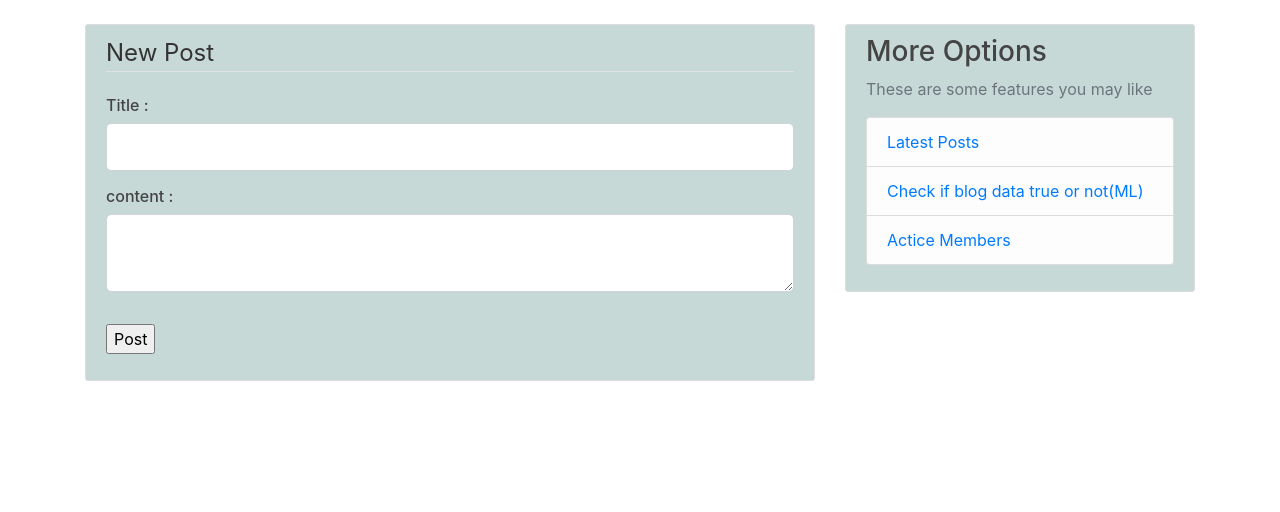
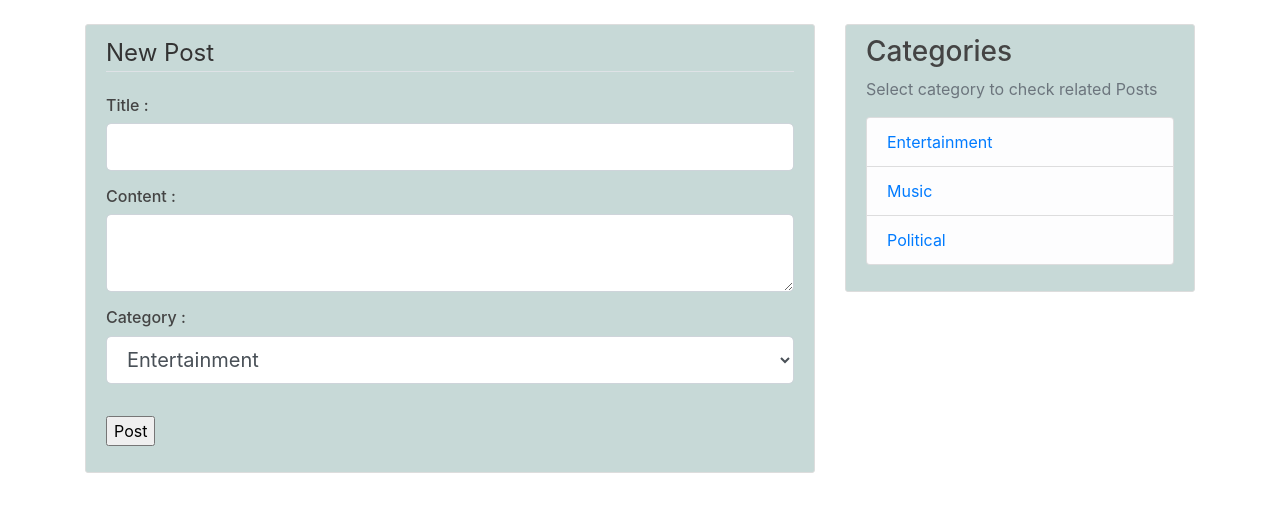
Before and after one commit to ArjunBalamwar/Blog_Web, a Flask app: page /post/new in a window 1280 px wide. Shown: the part 56-568 px from the top of the page. Run offline with Flask 2, Linux system fonts and the light colour scheme; a user stored in the database is signed in; some libraries are stand-ins or nearby versions.

Commit message:
catogeries

```diff
--- a/app/forms.py
+++ b/app/forms.py
@@ -1,7 +1,7 @@
 from flask_wtf import FlaskForm
 from flask_wtf.file import FileField, FileAllowed
 from flask_login import current_user
-from wtforms import StringField, PasswordField, SubmitField, BooleanField, TextAreaField
+from wtforms import StringField, PasswordField, SubmitField, BooleanField, TextAreaField, SelectField
 from wtforms.validators import DataRequired, Length, Email, EqualTo, ValidationError
 from app.models import User
 
@@ -55,10 +55,11 @@ class UpdateAccountForm(FlaskForm):
 
 
 class PostForm(FlaskForm):
-	title = StringField('Title',
+        title = StringField('Title',
                            validators=[DataRequired(), Length(min=2, max=100)])
-	content= TextAreaField('content',validators=[DataRequired()])
-	submit = SubmitField('Post')
+        content= TextAreaField('Content',validators=[DataRequired()])
+        category= SelectField('Categories',choices=[('Entertainment','Entertainment'),('Political','Political'), ('Music','Music')])
+        submit = SubmitField('Post')
 
 class CheckPostForm(FlaskForm):
     submit = SubmitField('Predict')
--- a/app/models.py
+++ b/app/models.py
@@ -23,7 +23,8 @@ class Post(db.Model):
 	title=db.Column(db.String(100), nullable=False)
 	date_posted=db.Column(db.DateTime,nullable=False,default=datetime.utcnow)
 	content=db.Column(db.Text, nullable=False)
+	category=db.Column(db.String(30), nullable=False)
 	user_id= db.Column(db.Integer, db.ForeignKey('user.id'), nullable=False)
 
 	def __repr__(self):
-		return f"Post('{self.title}','{self.date_posted}')"
+		return f"Post('{self.title}','{self.date_posted}','{self.category}')"
--- a/app/routes.py
+++ b/app/routes.py
@@ -97,7 +97,7 @@ def account():
 def new_post():
 	form=PostForm()
 	if form.validate_on_submit():
-		post= Post(title=form.title.data, content=form.content.data, author=current_user)
+		post= Post(title=form.title.data, content=form.content.data, category=form.category.data, author=current_user)
 		db.session.add(post)
 		db.session.commit()
 		flash('Your Post has been created !','success')
@@ -139,6 +139,7 @@ def update_post(post_id):
 	if form.validate_on_submit():
 		post.title = form.title.data
 		post.content= form.content.data
+		post.category = form.category.data
 		db.session.commit()
 		flash('Your Post has been updated!','success')
 		return redirect(url_for('post',post_id=post.id))
@@ -157,3 +158,18 @@ def delete_post(post_id):
 	db.session.commit()
 	flash('Your post has been deleted !', 'success')
 	return redirect(url_for('home'))
+
+@app.route('/entertainment')
+def categorye():
+	posts=Post.query.filter_by(category='Entertainment').all()
+	return render_template('home.html', posts=posts)
+
+@app.route('/music')
+def categorym():
+	posts=Post.query.filter_by(category='Music').all()
+	return render_template('home.html', posts=posts)
+
+@app.route('/political')
+def categoryp():
+	posts=Post.query.filter_by(category='Political').all()
+	return render_template('home.html', posts=posts)
--- a/app/templates/create_post.html
+++ b/app/templates/create_post.html
@@ -25,7 +25,7 @@
 					{% endif %}
 				</div>
 				<div class="form-group">
-					<h6> content : </h6>
+					<h6> Content : </h6>
 					{% if form.content.errors%}
 						{{ form.content(class="form-control form-control-lg is-invalid")}}
 						<div class="invalid-feedback">
@@ -38,6 +38,22 @@
 						</div>
 					{% else %}
 						{{ form.content(class="form-control form-control-lg") }}
+					{% endif %}
+				</div>
+				<div class="form-group">
+					<h6> Category : </h6>
+					{% if form.category.errors%}
+						{{ form.category(class="form-control form-control-lg is-invalid")}}
+						<div class="invalid-feedback">
+								{% for error in form.category.errors %}
+									<span>
+										{{ error }}
+									</span>
+								{% endfor %}
+
+						</div>
+					{% else %}
+						{{ form.category(class="form-control form-control-lg") }}
 					{% endif %}
 				</div>
 
--- a/app/templates/layout.html
+++ b/app/templates/layout.html
@@ -74,12 +74,12 @@
         </div>
         <div class="col-md-4">
           <div class="content-section">
-            <h3>More Options</h3>
-            <p class='text-muted'>These are some features you may like
+            <h3>Categories</h3>
+            <p class='text-muted'>Select category to check related Posts
               <ul class="list-group">
-                <li class="list-group-item list-group-item-light"><a href = "#">Latest Posts</a></li>
-                <li class="list-group-item list-group-item-light"><a href = "#">Check if blog data true or not(ML)</a></li>
-                <li class="list-group-item list-group-item-light"><a href = "#">Actice Members</a></li>
+                <li class="list-group-item list-group-item-light"><a href = "{{url_for('categorye')}}">Entertainment</a></li>
+                <li class="list-group-item list-group-item-light"><a href = "{{url_for('categorym')}}">Music</a></li>
+                <li class="list-group-item list-group-item-light"><a href = "{{url_for('categoryp')}}">Political</a></li>
               </ul>
             </p>
           </div>
```
Also changed, not shown: app/templates/home.html (+9 -0 lines), app/site.db.
